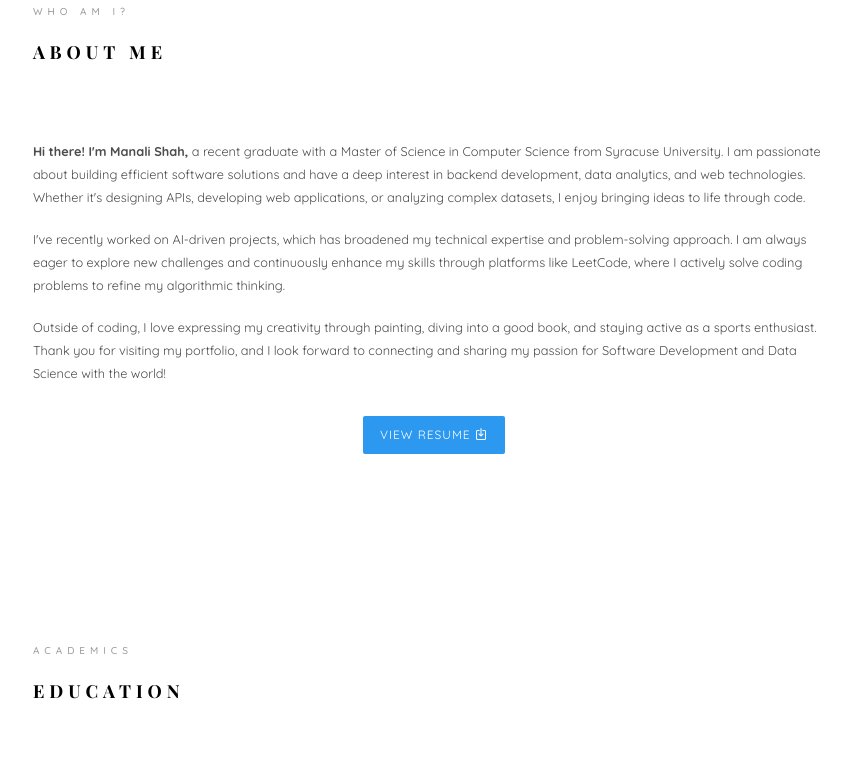
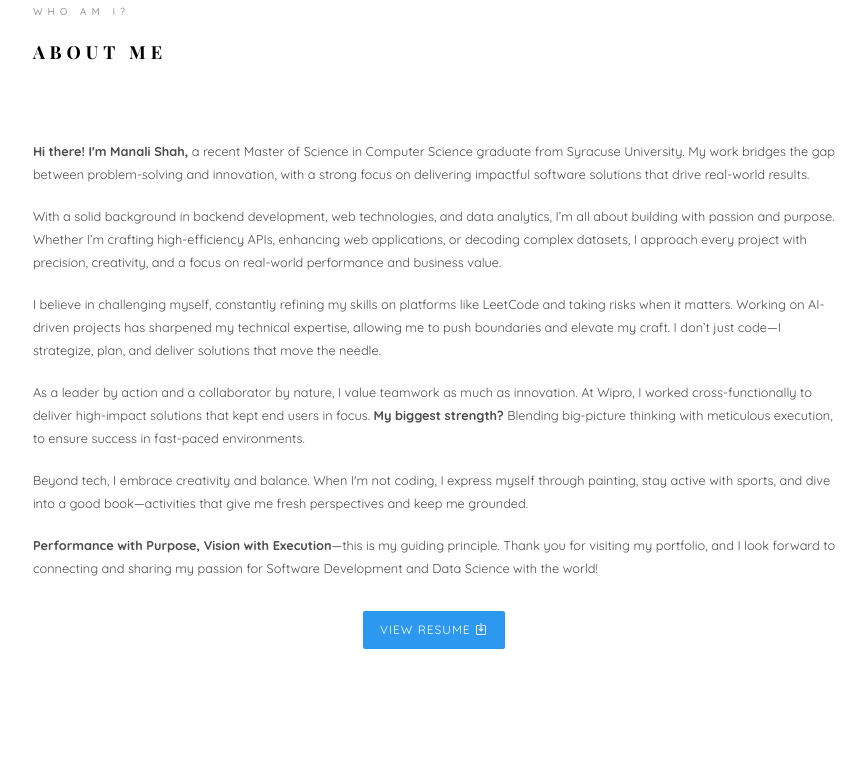
Before and after one commit to manalishah24/manalishah24.github.io, a plain HTML site: page index.html in a window 1280 px wide. Shown: the part 976-1753 px from the top of the page, without its empty margins (354-1220 px from the left). Drawn offline with nearby package versions, Linux system fonts and the light colour scheme; files whose address does not match are found by name; a web font is replaced by a local one.

Commit message:
modified about

```diff
--- a/index.html
+++ b/index.html
@@ -169,11 +169,17 @@
 									<div class="about-desc">
 										<span class="heading-meta">Who Am I?</span>
 										<h2 class="colorlib-heading">About Me</h2>
-										<p><strong>Hi there! I'm Manali Shah,</strong> a recent graduate with a Master of Science in Computer Science from Syracuse University. I am passionate about building efficient software solutions and have a deep interest in backend development, data analytics, and web technologies. Whether it's designing APIs, developing web applications, or analyzing complex datasets, I enjoy bringing ideas to life through code.</p>
+										<p><strong>Hi there! I'm Manali Shah,</strong> a recent Master of Science in Computer Science graduate from Syracuse University. My work bridges the gap between problem-solving and innovation, with a strong focus on delivering impactful software solutions that drive real-world results.</p>
 
-										<p>I've recently worked on AI-driven projects, which has broadened my technical expertise and problem-solving approach. I am always eager to explore new challenges and continuously enhance my skills through platforms like LeetCode, where I actively solve coding problems to refine my algorithmic thinking.</p>
+										<p>With a solid background in backend development, web technologies, and data analytics, I’m all about building with passion and purpose. Whether I’m crafting high-efficiency APIs, enhancing web applications, or decoding complex datasets, I approach every project with precision, creativity, and a focus on real-world performance and business value.</p>
 
-										<p>Outside of coding, I love expressing my creativity through painting, diving into a good book, and staying active as a sports enthusiast. Thank you for visiting my portfolio, and I look forward to connecting and sharing my passion for Software Development and Data Science with the world!</p>
+										<p>I believe in challenging myself, constantly refining my skills on platforms like LeetCode and taking risks when it matters. Working on AI-driven projects has sharpened my technical expertise, allowing me to push boundaries and elevate my craft. I don’t just code—I strategize, plan, and deliver solutions that move the needle.</p>
+
+										<p>As a leader by action and a collaborator by nature, I value teamwork as much as innovation. At Wipro, I worked cross-functionally to deliver high-impact solutions that kept end users in focus.<strong> My biggest strength?</strong> Blending big-picture thinking with meticulous execution, to ensure success in fast-paced environments.</p>
+
+										<p>Beyond tech, I embrace creativity and balance. When I'm not coding, I express myself through painting, stay active with sports, and dive into a good book—activities that give me fresh perspectives and keep me grounded.</p>
+
+										<p><strong>Performance with Purpose, Vision with Execution</strong>—this is my guiding principle. Thank you for visiting my portfolio, and I look forward to connecting and sharing my passion for Software Development and Data Science with the world!</p>
 									</div>
 								</div>
 							</div>
```
